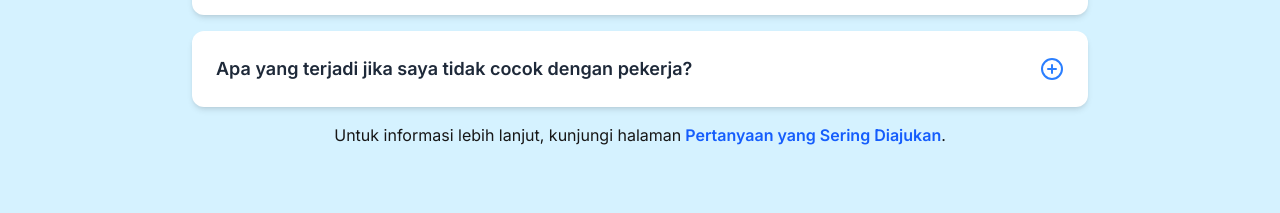
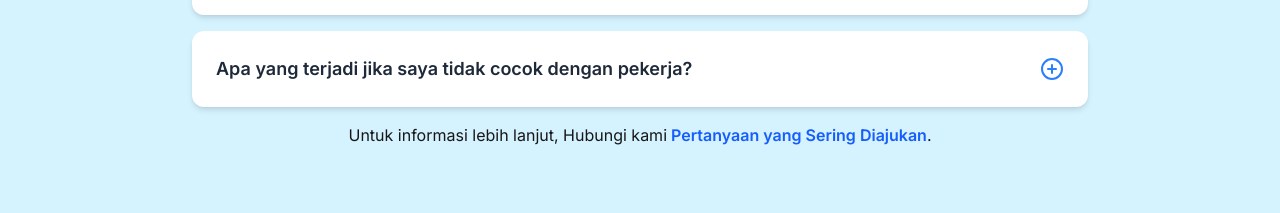
Before and after one commit to natepoy24/agensi-penyalur, a Next.js app: page / in a window 1280 px wide. Shown: the part 2360-2573 px from the top of the page. Built offline with nearby package versions, Linux system fonts and the light colour scheme; no server answers; the database is empty.

Commit message:
bug halaman utama

```diff
--- a/src/app/page.tsx
+++ b/src/app/page.tsx
@@ -110,8 +110,8 @@ export default function HomePage() {
         <h2 className="sr-only">Pertanyaan Umum tentang Penyalur Pekerja Rumah Tangga</h2>
         <FaqAccordion />
         <p className="text-center mt-4">
-          Untuk informasi lebih lanjut, kunjungi halaman
-          <Link href="/faq" className="text-blue-600 hover:underline font-semibold"> Pertanyaan yang Sering Diajukan</Link>.
+          Untuk informasi lebih lanjut, Hubungi kami
+          <Link href="https://api.whatsapp.com/send?phone=6282122415552&text=Halo%20PT%20Jasa%20Mandiri,%20saya%20ingin%20berkonsultasi." className="text-blue-600 hover:underline font-semibold"> Pertanyaan yang Sering Diajukan</Link>.
         </p>
       </section>
 
```
